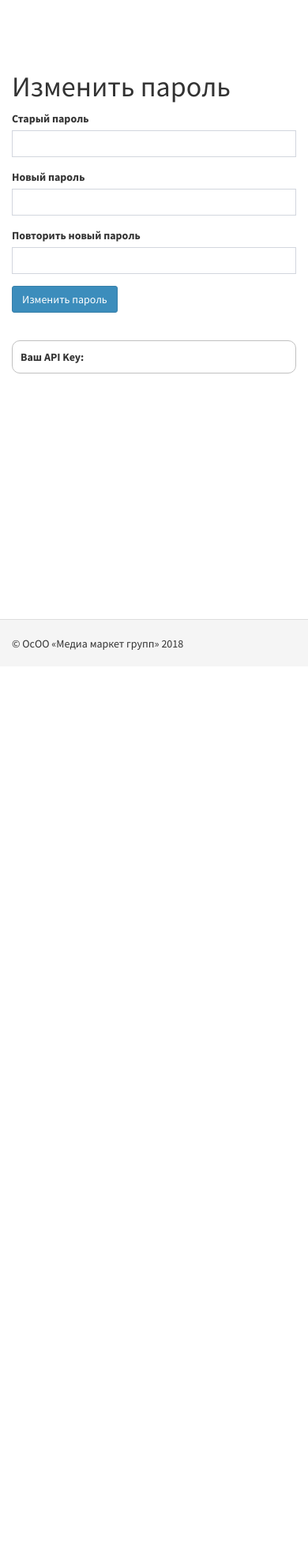
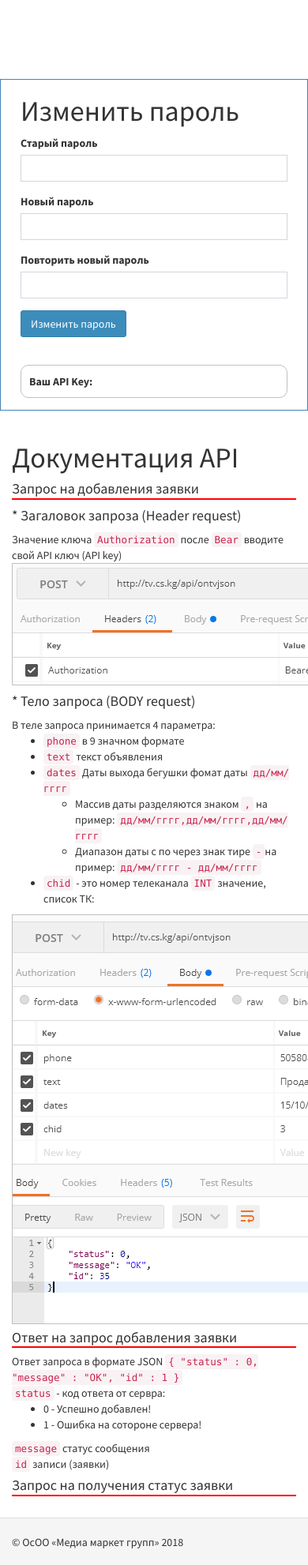
Before and after one commit to Musamidin/control.tv.kg, a Yii app: template views/site/useraccount.php in a window 390 px wide; the page is wider, and only the part inside the window is pictured. Shown: that part at 79% size. Before the commit the page ends 823 px from the top of that part, so only its background shows below. Run offline with PHP 8.4 and a stand-in for Yii, Linux system fonts and the light colour scheme; the template is opened without the code that fills it, so the values that code supplies are empty; form fields are guessed from the names that the template uses; some libraries are stand-ins or nearby versions.

Commit message:
*last update

```diff
--- a/views/layouts/admin.php
+++ b/views/layouts/admin.php
@@ -30,7 +30,7 @@ AdminAsset::register($this);
     <?php
     NavBar::begin([
         'brandLabel' => 'Online TV Маркет', //Yii::$app->name
-        'brandUrl' => Yii::$app->homeUrl,
+        'brandUrl' => '/',
         'options' => [
             'class' => 'navbar-inverse navbar-fixed-top',
         ],
@@ -39,7 +39,7 @@ AdminAsset::register($this);
         'options' => ['class' => 'navbar-nav navbar-right'],
         'items' => [
             ['label' => 'Главная', 'url' => ['/admin']],
-            //['label' => 'About', 'url' => ['/about']],
+            ['label' => 'Настройки', 'url' => ['/useraccount']],
             ['label' => 'Выгрузка', 'url' => ['/export']],
             Yii::$app->user->isGuest ? (
                 ['label' => 'Login', Url::to(['/login'])]
--- a/views/layouts/main.php
+++ b/views/layouts/main.php
@@ -30,7 +30,7 @@ AppAsset::register($this);
     <?php
     NavBar::begin([
         'brandLabel' => 'Online TV Маркет', //Yii::$app->name
-        'brandUrl' => Yii::$app->homeUrl,
+        'brandUrl' => '/',
         'options' => [
             'class' => 'navbar-inverse navbar-fixed-top',
         ],
--- a/views/site/index.php
+++ b/views/site/index.php
@@ -101,8 +101,9 @@ $this->title = 'Размещение бегущей строки на все Т
                 </tbody>
                 <tfoot>
                 <tr>
-                    <th rowspan="1" colspan="6">Итого:</th>
-                    <!--th rowspan="1" colspan="1"></th-->
+
+                    <th ng-if="<?=Yii::$app->user->identity->role?> === 2" rowspan="1" colspan="5">Итого:</th>
+                    <th ng-if="<?=Yii::$app->user->identity->role?> === 0" rowspan="1" colspan="6">Итого:</th>
                     <th rowspan="1" colspan="1">{{ mainlistview | tSumm: 'cday' }}</th>
                     <th rowspan="1" colspan="1">{{ mainlistview | tSumm: 'simcount' }}</th>
                     <th rowspan="1" colspan="1">{{ mainlistview | tSumms: 'summ' }}</th>
--- a/views/site/useraccount.php
+++ b/views/site/useraccount.php
@@ -5,12 +5,15 @@ use yii\helpers\Html;
 use yii\helpers\Url;
 use yii\bootstrap\ActiveForm;
 
+$tvlist = Yii::$app->HelperFunc->getTvlist();
+
 $this->title = 'Изменить пароль';
 ?>
 <div class="site-signup">
-    <h1><?= Html::encode($this->title) ?></h1>
-    <div class="row">
-        <div class="col-lg-5">
+    <div class="row sett-box">
+      <div class="col-lg-12 pswd-box">
+        <div class="col-lg-6">
+            <h1><?= Html::encode($this->title) ?></h1>
             <?php $form = ActiveForm::begin(['id' => 'form-change']); ?>
                 <?= $form->field($model, 'oldPassword')->passwordInput()->label('Старый пароль') ?>
                 <?= $form->field($model, 'newPassword')->passwordInput()->label('Новый пароль') ?>
@@ -23,5 +26,55 @@ $this->title = 'Изменить пароль';
                 <div class="api-box"><b>Ваш API Key:</b>&nbsp;&nbsp;<?=isset($accesstoken) ? $accesstoken : ''; ?></div>
             <?php ActiveForm::end(); ?>
         </div>
+       </div>
     </div>
-</div>
+    <br/>
+    <div class="row">
+            <div class="col-lg-12 wiki-box">
+                <h1>Документация API</h1>
+                <div class="req-box">
+                    <h4 class="header-tit">Запрос на добавления заявки</h4>
+                    <h4> * Загаловок запроза (Header request)</h4>
+                    Значение ключа <code>Authorization</code> после <code>Bear</code> вводите свой API ключ (API key)
+                    <img class="imgsize" src="/img/header-req.png"/>
+                    <h4> * Тело запроса (BODY request)</h4>
+                    В теле запроса принимается 4 параметра:
+                    <ul>
+                        <li><code>phone</code> в 9 значном формате</li>
+                        <li><code>text</code> текст объявления</li>
+                        <li><code>dates</code> Даты выхода бегушки фомат даты <code>дд/мм/гггг</code>
+                            <ul>
+                                <li>Массив даты разделяются знаком <code>,</code> на пример: <code>дд/мм/гггг,дд/мм/гггг,дд/мм/гггг</code></li>
+                                <li>Диапазон даты с по через знак тире <code>-</code>на пример: <code>дд/мм/гггг - дд/мм/гггг</code></li>
+                            </ul>
+                        </li>
+                        <li><code>chid</code> - это номер телеканала <code>INT</code> значение, список ТК:
+                            <ul>
+                            <? foreach($tvlist['tvlist'] as $tl): ?>
+                                <li><code><?=$tl['id'];?></code> - <?=$tl['channel_name'];?></li>
+                            <? endforeach; ?>
+                            </ul>
+                        </li>
+                    </ul>
+                    <img class="imgsize" src="/img/body-req.png"/>
+                    <h4 class="header-tit">Ответ на запрос добавления заявки</h4>
+                    Ответ запроса в формате JSON
+                    <code>{
+                    "status" : 0,
+                    "message" : "OK",
+                    "id" : 1
+                    }</code>
+                    <br/>
+                    <code>status</code> - код ответа от сервра:
+                    <ul>
+                        <li>0 - Успешно добавлен!</li>
+                        <li>1 - Ошибка на сотороне сервера!</li>
+                    </ul>
+                    <code>message</code> статус сообщения
+                    <br/>
+                    <code>id</code> записи (заявки)
+                    <h4 class="header-tit">Запрос на получения статус заявки</h4>
+                </div>
+            </div>
+        </div>
+    </div>
--- a/web/css/site.css
+++ b/web/css/site.css
@@ -247,3 +247,22 @@ span.summ {
 .col-md-4.sum-box {
     width: 25%;
 }
+.col-lg-12.pswd-box {
+    border: 1px solid steelblue;
+    padding: 0px 10px 15px 10px;
+}
+.col-lg-7.wiki-box {
+    margin-left: 10px;
+    width: 57%;
+    border: 1px solid steelblue;
+    padding: 0px 10px 15px 10px;
+}
+.row.sett-box {
+    margin-top: 30px;
+}
+.header-tit{
+    border-bottom: 2px solid red;
+    padding-bottom: 2px;
+    margin: 7px 0;
+}
+.imgsize{ border: 1px solid silver; }
--- a/web/js/app.js
+++ b/web/js/app.js
@@ -74,10 +74,6 @@ $(document).on('change', '#sortbytv', function(){
 
 $scope.addformaction = function(){
 	$scope.data['token'] = $('#token').val();
-	$scope.data['sts'] = $scope.bystatus;
-	$scope.data['page'] = 1;
-	$scope.data['shpcount'] = 15;
-	$scope.data['daterange'] = $scope.dfdt;
 	$http({
 	  method: 'POST',
 	  url: '/setdata',
@@ -86,10 +82,7 @@ $scope.addformaction = function(){
 	    var state = eval(response.data);
 	    if(state.status == 0){
 	      $('#mainhub-dates').datepicker('update','');
-	      // //$('#statisticModal').modal({ keyboard: false });
-	        $scope.mainlistview = state.data.mainlistview;
-            $scope.totalmainlist = state.data.count;
-            $scope.total = state.data.total;
+         	$scope.getUserData(1,$scope.mainlistPerPage,$scope.bystatus,$scope.dfdt,$scope.bytv);
             $scope.pagination.current = 1;
             document.getElementById("addForm").reset();
             $('#addstate').html('(Запись успешно добавлен!)').css('color','#8fff00');
@@ -220,11 +213,8 @@ $scope.removedata = function(){
 	}
 
 	$scope.data['token'] = $('#token').val();
-	$scope.data['sts'] = $scope.bystatus;
-	$scope.data['page'] = 1;
-	$scope.data['shpcount'] = 15;
 	$scope.data['ids'] = ids;
-	$scope.data['daterange'] = $scope.dfdt;
+
 	$http({
 	  method: 'POST',
 	  url: '/remove',
@@ -232,9 +222,7 @@ $scope.removedata = function(){
 	}).then(function successCallback(response) {
 	    var state = eval(response.data);
 	    if(state.status == 0){
-	        $scope.mainlistview = state.data.mainlistview;
-            $scope.totalmainlist = state.data.count;
-            $scope.total = state.data.total;
+         	$scope.getUserData(1,$scope.mainlistPerPage,$scope.bystatus,$scope.dfdt,$scope.bytv);
             $scope.pagination.current = 1;
             $(".select_all").prop('checked', false);
 			$('#removebtn').hide();
```
Also changed, not shown: components/HelperFunc.php (+15 -4 lines), controllers/SiteController.php (+20 -25 lines), views/site/admin.php (+17 -11 lines), web/js/adminApp.js (+6 -9 lines), web/img/body-req.png (added), web/img/header-req.png (added).
